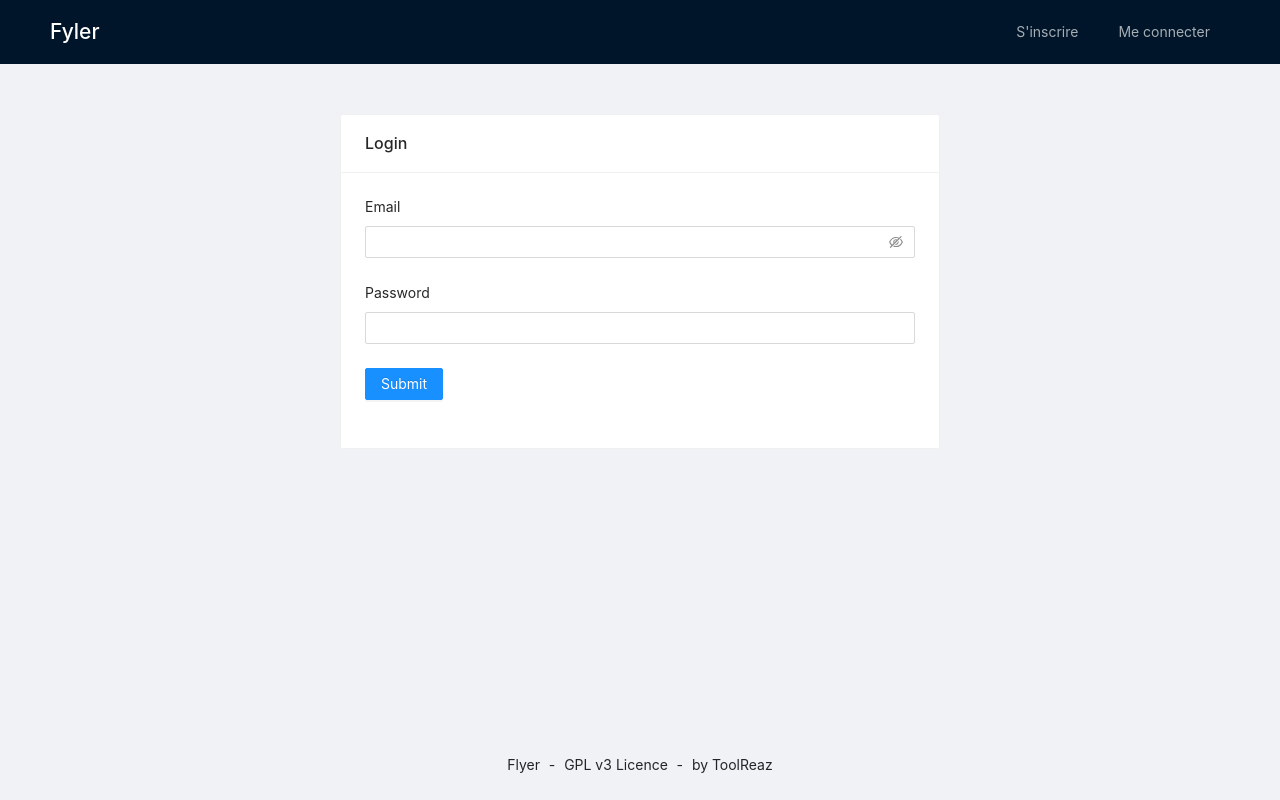
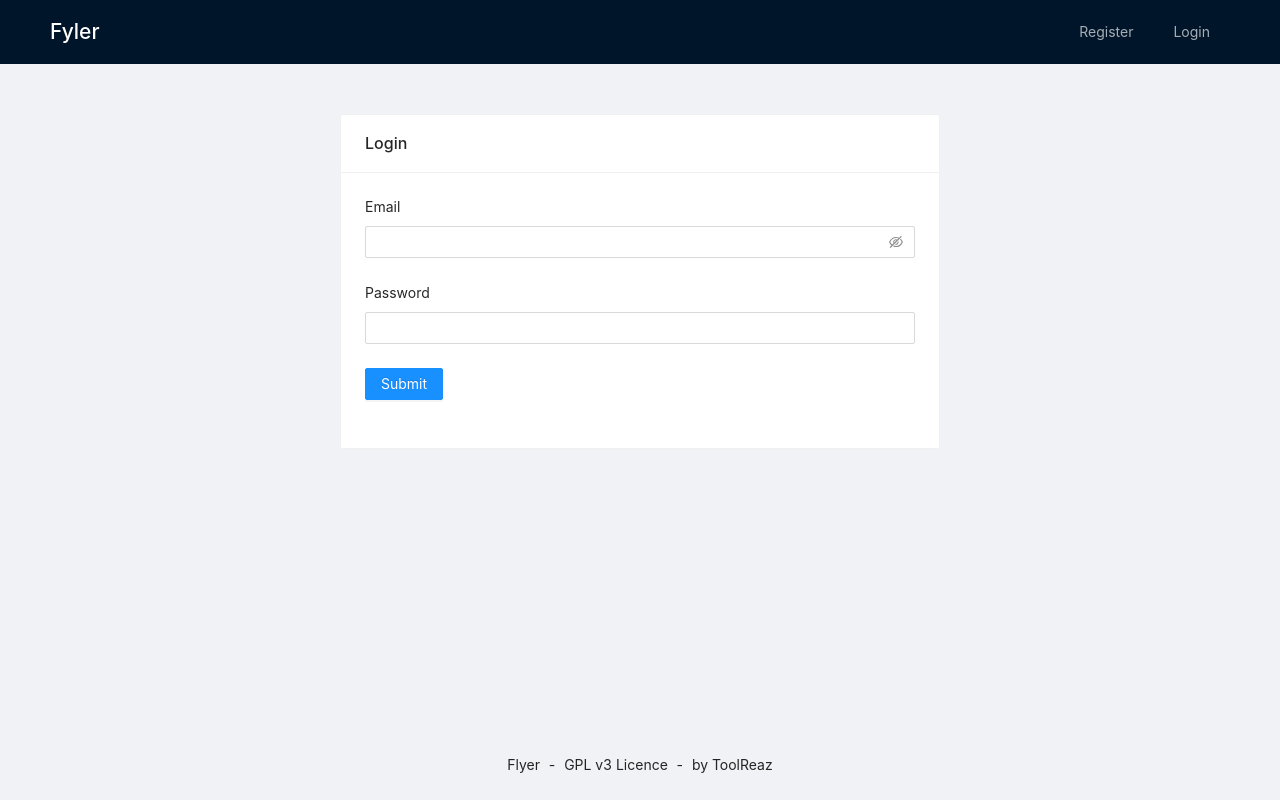
Before and after one commit to ToolReaz/fyler, a Next.js app: page /login in a window 1280 px wide. Built offline with nearby package versions, Linux system fonts and the light colour scheme.

Commit message:
Fix typo

```diff
--- a/pages/_app.js
+++ b/pages/_app.js
@@ -6,7 +6,6 @@
 const { Header, Content, Footer } = Layout;
 
 function MyApp({ Component, pageProps }) {
-
   return (
     <Layout style={{ minHeight: "100vh" }}>
       <Header theme="light">
@@ -19,13 +18,17 @@
           style={{ float: "right" }}
           theme="dark"
           mode="horizontal"
-          defaultSelectedKeys={[0]}
+          defaultSelectedKeys={null}
         >
           <Menu.Item key="1">
-            <Link href="/register">S'inscrire</Link>
+            <Link href="/register">
+              <a>Register</a>
+            </Link>
           </Menu.Item>
           <Menu.Item key="2">
-            <Link href="/login"><a>Me connecter</a></Link>
+            <Link href="/login">
+              <a>Login</a>
+            </Link>
           </Menu.Item>
         </Menu>
       </Header>
```
